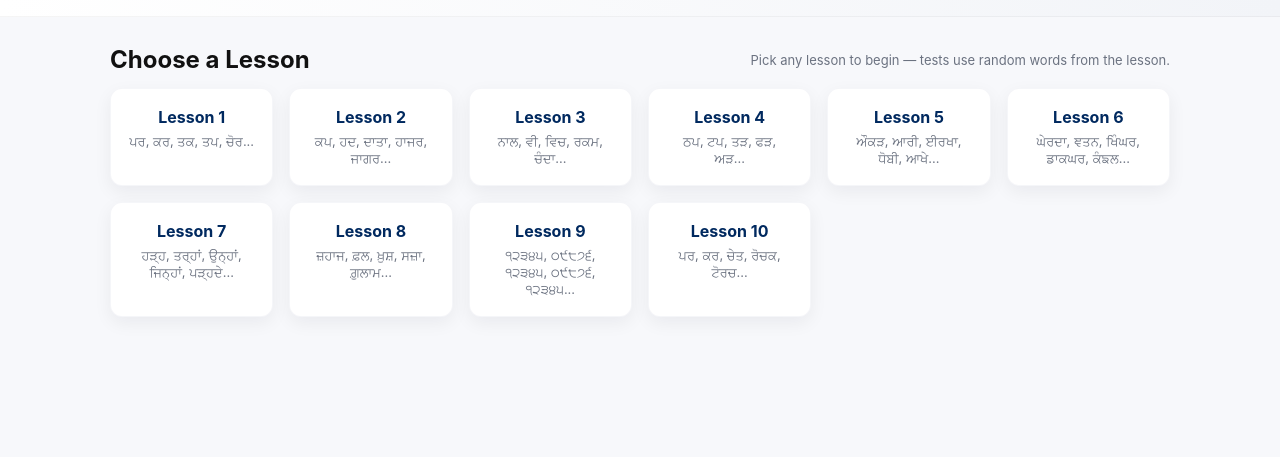
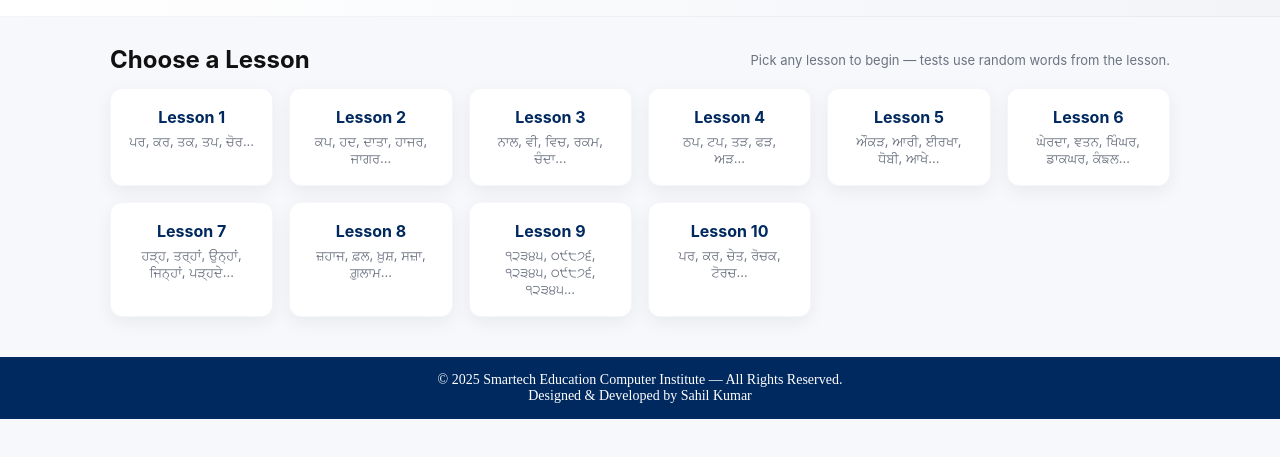
Before and after one commit to skrajb/smt, a plain HTML site: page pbitutor.html in a window 1280 px wide. Shown: the part 209-666 px from the top of the page. Drawn offline with Linux system fonts and the light colour scheme; sample sign-in values are in the browser's storage.

Commit message:
Update pbitutor.html

```diff
--- a/pbitutor.html
+++ b/pbitutor.html
@@ -583,5 +583,18 @@ fullscreenBtn.addEventListener('click', () => {
 });
 
 </script>
+	  </script>
+	<footer style="
+  background:#00295f;
+  color:white;
+  text-align:center;
+  padding:15px 10px;
+  margin-top:40px;
+  font-family:'Bookman Old Style', serif;
+  font-size:14px;
+">
+  © 2025 Smartech Education Computer Institute — All Rights Reserved.<br>
+  Designed & Developed by Sahil Kumar
+</footer>
 </body>
 </html>
```
